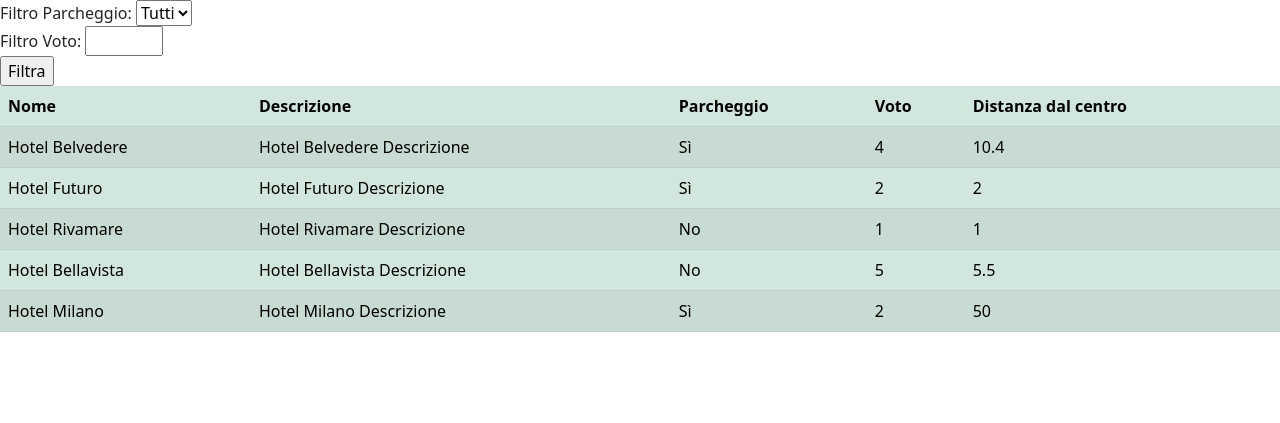
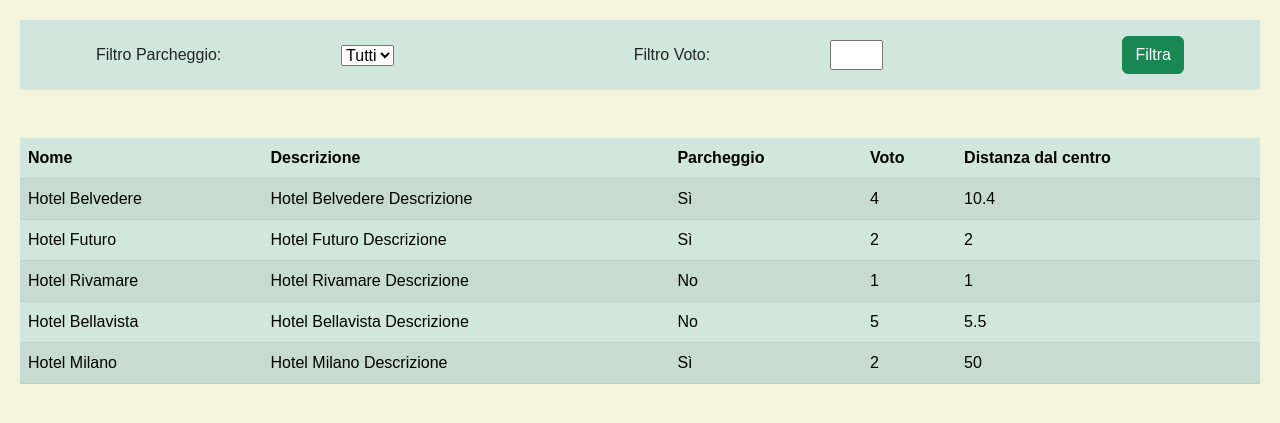
Before and after one commit to Riccardouras/php-hotel, a PHP site: page / in a window 1280 px wide. Shown: the top 423 px of the page. Run offline with PHP 8.4, Linux system fonts and the light colour scheme.

Commit message:
last commit

```diff
--- a/index.php
+++ b/index.php
@@ -68,11 +68,12 @@ $filteredHotels = array_filter($hotels, function ($hotel) use ($parcheggioFilter
     <meta name="viewport" content="width=device-width, initial-scale=1.0">
     <title>Hotels</title>
     <link href="https://cdn.jsdelivr.net/npm/bootstrap@5.3.0/dist/css/bootstrap.min.css" rel="stylesheet" integrity="sha384-9ndCyUaIbzAi2FUVXJi0CjmCapSmO7SnpJef0486qhLnuZ2cdeRhO02iuK6FUUVM" crossorigin="anonymous">
+    <link rel="stylesheet" href="./style.css">
 </head>
 
 <body>
     <main>
-        <form action="index.php" method="$_GET">
+        <form class="d-flex justify-content-around bg-success-subtle p-3 align-items-center" action="index.php" method="$_GET">
             <label for="parcheggio">Filtro Parcheggio:</label>
             <select name="parcheggio" id="parcheggio">
                 <option value="">Tutti</option>
@@ -83,9 +84,9 @@ $filteredHotels = array_filter($hotels, function ($hotel) use ($parcheggioFilter
             <label for="voto">Filtro Voto:</label>
             <input type="number" name="voto" id="voto" min="1" max="5">
             <br>
-            <input type="submit" value="Filtra">
+            <button type="submit" class="btn btn-success" value="Filtra">Filtra</button>
         </form>
-        <section>
+        <section class="mt-5">
             <table class="table table-success table-striped">
                 <thead>
                     <tr>
--- /dev/null
+++ b/style.css
@@ -0,0 +1,5 @@
+body {
+    font-family: Arial, sans-serif;
+    padding: 20px;
+    background-color: beige;
+}
```
